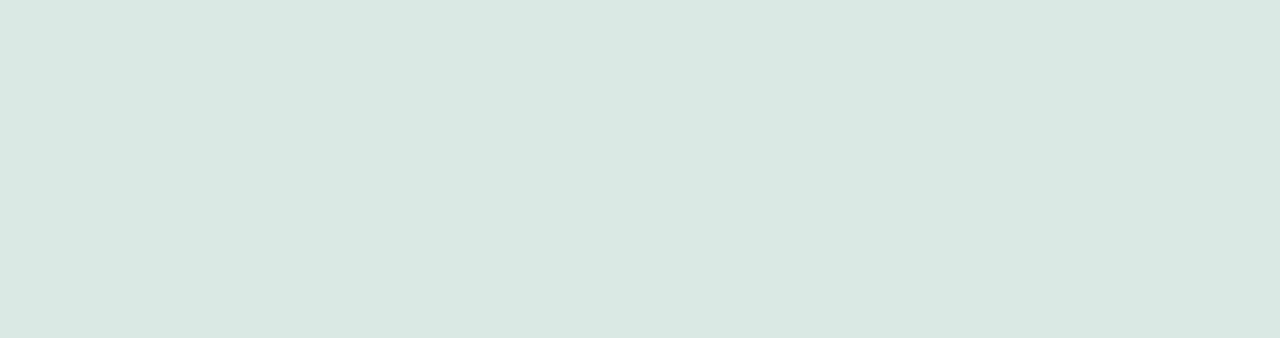
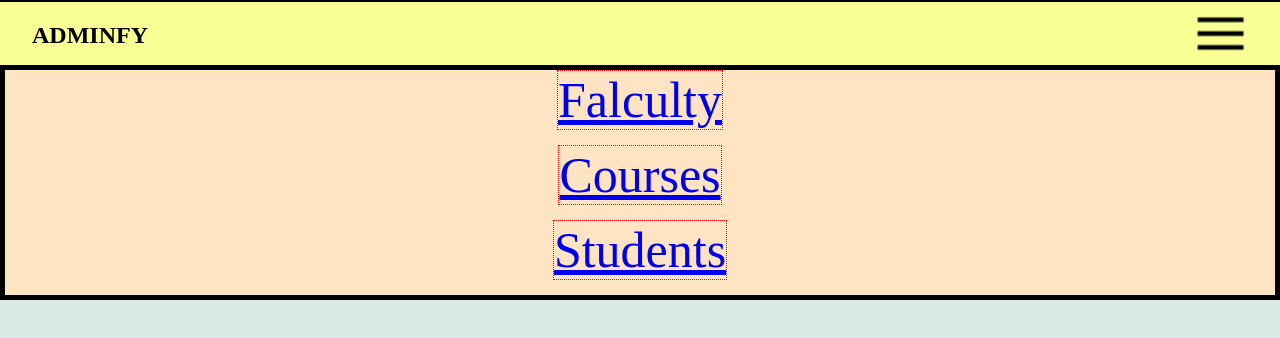
Before and after one commit to JavaniW/adminfy, a React (Create React App) app in the folder clientweb/: page /course in a window 1280 px wide. Before the commit this address had no page. Shown: the top 338 px of the page. Built offline with nearby package versions, Linux system fonts and the light colour scheme.

Commit message:
began courses page

```diff
--- a/clientweb/src/App.tsx
+++ b/clientweb/src/App.tsx
@@ -4,6 +4,7 @@
 import Dashboard from "./Dashboard";
 import { Route, Routes } from "react-router";
 import { FacultyPage } from "./FacultyPage";
+import { CoursesPage } from "./CoursesPage";
 
 function App() {
   return (
@@ -12,6 +13,7 @@
           <Route  path="/" element={<MainNav navItemOptions={[]} />}>
             <Route index element={<Dashboard />} />
             <Route path="faculty" element={<FacultyPage />}/>
+            <Route path="course" element={<CoursesPage />}/>
           </Route>
         </Routes>
       </div>
--- /dev/null
+++ b/clientweb/src/CoursesPage.tsx
@@ -0,0 +1,30 @@
+import { useState } from "react";
+import "./styles/CoursesPage.css";
+
+export function CoursesPage() {
+
+    // const [courses, setCourses] = useState<string[]>([]);
+    // const [subjects, setsubjects] = useState<string[]>([]);
+
+    const subjects = [
+        "Math",
+        "English",
+        "Social Studies",
+        "History"
+    ];
+
+    return (
+        <table className="courses-list">
+            <thead>
+                <th>
+                    <select name="subject" id="subject">
+                        <option key={"all"} value={"all"} selected>All</option>
+                        {subjects.map((x, idx) => (
+                            <option key={idx} value={x}>{x}</option>
+                        ))}
+                    </select>
+                </th>
+            </thead>
+        </table>
+    )
+}
--- a/clientweb/src/MainNavMenu.tsx
+++ b/clientweb/src/MainNavMenu.tsx
@@ -23,7 +23,7 @@
                 </Link>
             </li>
             <li className="adminfy-main-nav-item">
-                <Link to={"/"}>
+                <Link to={"/course"}>
                 Courses
                 </Link>
             </li>
--- /dev/null
+++ b/clientweb/src/styles/CoursesPage.css
@@ -0,0 +1,3 @@
+.courses-list {
+    margin-top: 20px;
+}
```
